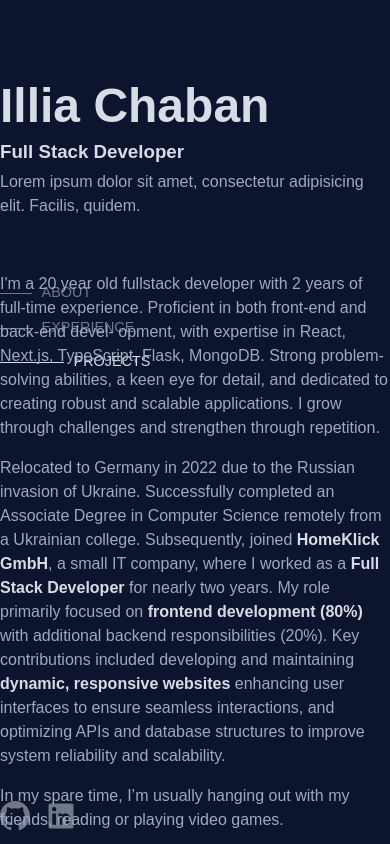
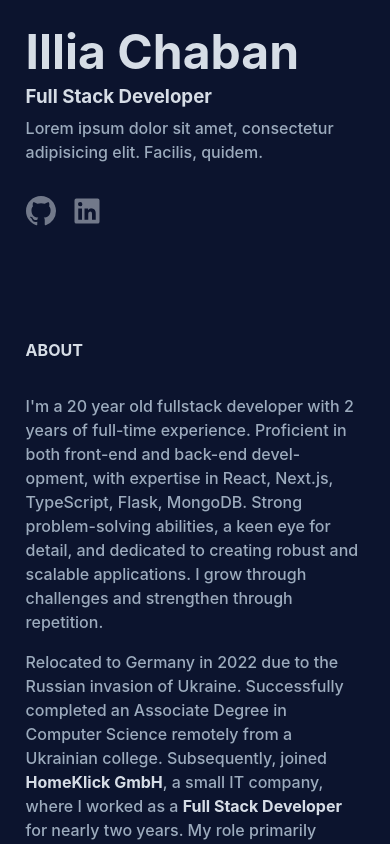
Before and after one commit to Illmix/illia-chaban, a React (Vite) app: page / in a window 390 px wide. Shown: the top 844 px of the page. Built offline with nearby package versions, Linux system fonts and the light colour scheme.

Commit message:
add mobile responsiveness

```diff
--- a/src/App.css
+++ b/src/App.css
@@ -203,9 +203,43 @@
     font-weight: 500;
 }
 
+.mobile-section-header {
+    padding: 1rem 0;
+    font-size: 1rem;
+    position: sticky;
+    top: 0;
+    background-color: var(--bg-color);
+}
+
 @media screen and (max-width: 1050px) {
-  .layout-container {
-    flex-direction: column;
-      gap: 2rem;
-  }
+    .layout-container {
+        flex-direction: column;
+        padding: 1.6rem;
+        gap: 6rem;
+    }
+
+    .left-side, .right-side {
+        padding: 0;
+    }
+
+    .left-side-wrapper {
+        position: relative;
+        justify-content: flex-start;
+        height: auto;
+        gap: 2rem;
+    }
+
+    .right-side {
+        gap: 3rem;
+    }
+
+    .nav-menu {
+        display: none;
+    }
 }
+
+@media screen and (min-width: 1050px) {
+    .mobile-section-header {
+        display: none;
+    }
+}
--- a/src/index.css
+++ b/src/index.css
@@ -11,7 +11,7 @@
   --text-color: rgb(156, 171, 189);
   --page-width: 1280px;
   --transition: 0.1s ease-out;
-  font-family: Arial, sans-serif;
+  font-family: Inter, Roboto, Arial, sans-serif;
   line-height: 1.5;
   font-weight: 500;
   color-scheme: light dark;
--- a/src/sections/right-side/components/Experience.tsx
+++ b/src/sections/right-side/components/Experience.tsx
@@ -5,6 +5,7 @@ const Experience = () => {
     return (
         <div className="work-container">
             <div className="observer" id="#experience"></div>
+            <h3 className="heading mobile-section-header">EXPERIENCE</h3>
             <WorkSectionList works={experiences}/>
             <a className="resume-link heading" href={resume}>
                 <h3><span>View Full Resume</span><span>
--- a/src/sections/right-side/components/Projects.tsx
+++ b/src/sections/right-side/components/Projects.tsx
@@ -22,6 +22,7 @@ const Projects = () => {
     console.log(activeSection)
     return (
         <div className="work-container">
+            <h3 className="heading mobile-section-header">PROJECTS</h3>
             <WorkSectionList works={projects}/>
             <div className="observer" ref={ref} style={{bottom: '-5rem'}} id="#projects"></div>
         </div>
--- a/src/sections/right-side/components/Summary.tsx
+++ b/src/sections/right-side/components/Summary.tsx
@@ -17,6 +17,7 @@ const Summary = () => {
     return (
         <div className="summary-container">
             <div className="observer" ref={ref} id="#about"></div>
+            <h3 className="heading mobile-section-header">ABOUT</h3>
             <p className="summary-text">
                 I'm a 20 year old fullstack developer with 2 years of full-time experience. Proficient in both front-end and back-end devel-
                 opment, with expertise in React, Next.js, TypeScript, Flask, MongoDB. Strong problem-solving abilities, a keen eye for
```
